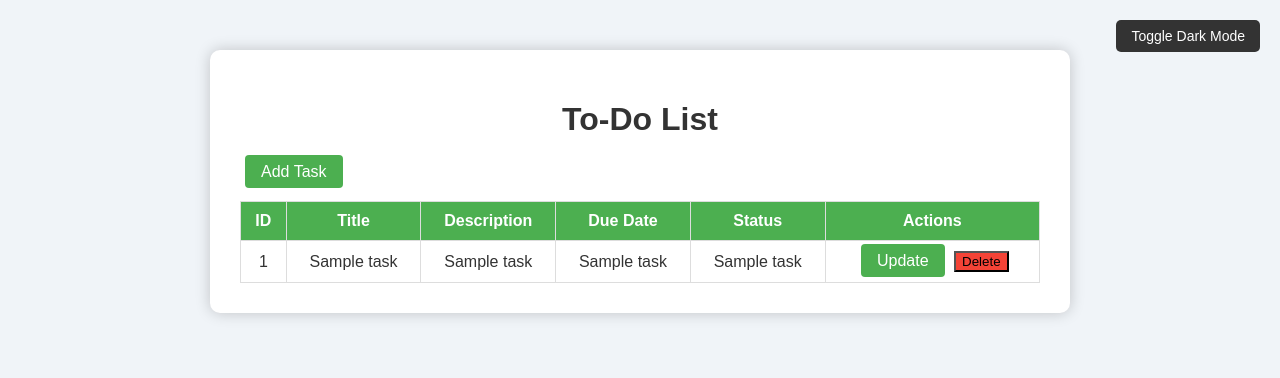
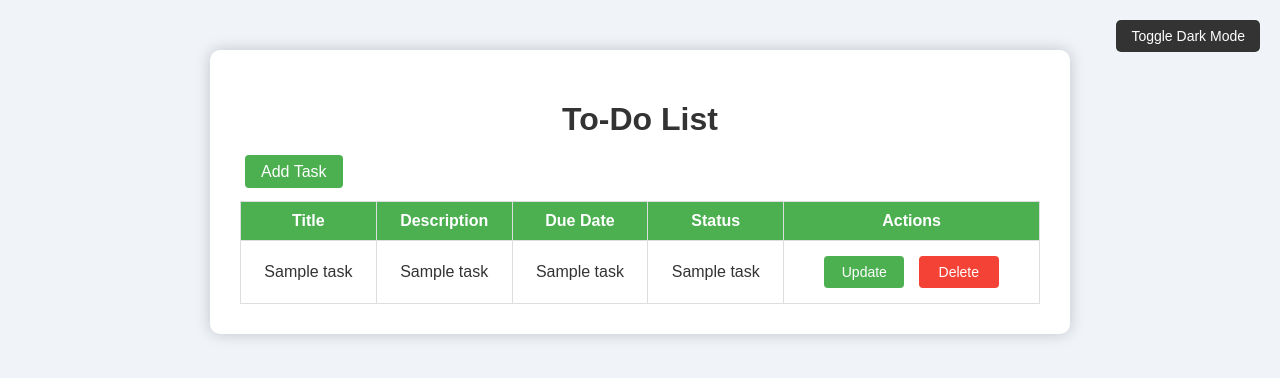
Before and after one commit to Bhuvneshjai/todo-task-manager-api-templates, a FastAPI app: template app/templates/list_tasks.html in a window 1280 px wide. Shown: the top 378 px of the page. Run offline with FastAPI, Linux system fonts and the light colour scheme; the template is opened without the code that fills it: most values are stand-ins (such as "Sample title", 1, 10 or a date in 2020).

Commit message:
To-do List app Ready

```diff
--- a/app/static/styles.css
+++ b/app/static/styles.css
@@ -22,39 +36,93 @@ table {
         margin-top: 20px;
       }
 
-table, th, td {
-    border: 1px solid #ccc;
-}
-
-th, td {
+      th,
+      td {
+        border: 1px solid #ddd;
         padding: 10px;
         text-align: center;
       }
 
-.btn {
-    padding: 8px 16px;
-    margin: 5px;
-    cursor: pointer;
+      th {
+        background-color: #4caf50;
+        color: white;
       }
 
-.btn-danger {
-    background-color: #ff4c4c;
-    color: white;
-    border: none;
+      .dark-mode th {
+        background-color: #388e3c;
       }
 
-.buttons-row {
-    display: flex;
-    justify-content: space-between;
-    margin-top: 20px;
+      a.button {
+        text-decoration: none;
+        background-color: #4caf50;
+        color: white;
+        padding: 8px 16px;
+        border-radius: 4px;
+        margin: 5px;
       }
 
-/* Dark Mode */
-.dark-mode {
-    background-color: #121212;
-    color: #fff;
+      a.button:hover {
+        background-color: #45a049;
       }
 
-.dark-mode table, .dark-mode th, .dark-mode td {
-    border-color: #fff;
+      .dark-mode a.button {
+        background-color: #388e3c;
       }
+
+      .toggle-dark {
+        position: fixed;
+        top: 20px;
+        right: 20px;
+        background-color: #333;
+        color: #fff;
+        border: none;
+        padding: 8px 15px;
+        border-radius: 5px;
+        cursor: pointer;
+        font-size: 14px;
+      }
+
+      .dark-mode .toggle-dark {
+        background-color: #f0f0f0;
+        color: #333;
+      }
+
+      /* Common button styling */
+      .action-btn {
+        font-family: Arial, sans-serif;
+        font-size: 14px;
+        padding: 8px 16px;
+        border-radius: 4px;
+        border: none;
+        cursor: pointer;
+        margin: 5px;
+        color: white;
+        min-width: 80px;
+      }
+
+      /* Update button */
+      .update-btn {
+        background-color: #4caf50;
+      }
+
+      .update-btn:hover {
+        background-color: #45a049;
+      }
+
+      /* Delete button */
+      .delete-btn {
+        background-color: #f44336;
+      }
+
+      .delete-btn:hover {
+        background-color: #d32f2f;
+      }
+
+      /* Dark mode support */
+      .dark-mode .update-btn {
+        background-color: #388e3c;
+      }
+
+      .dark-mode .delete-btn {
+        background-color: #c62828;
+      }
--- a/app/templates/list_tasks.html
+++ b/app/templates/list_tasks.html
@@ -1,105 +1,18 @@
 <!DOCTYPE html>
 <html lang="en">
   <head>
-    <meta charset="UTF-8">
+    <meta charset="UTF-8" />
     <title>To-Do List</title>
-    <style>
-        body {
-            font-family: Arial, sans-serif;
-            background-color: #f0f4f8;
-            color: #333;
-            transition: all 0.3s ease;
-        }
-
-        .dark-mode {
-            background-color: #1e1e1e;
-            color: #f0f0f0;
-        }
-
-        .container {
-            max-width: 800px;
-            margin: 50px auto;
-            padding: 30px;
-            background-color: #fff;
-            border-radius: 10px;
-            box-shadow: 0px 0px 15px rgba(0,0,0,0.2);
-            transition: all 0.3s ease;
-        }
-
-        .dark-mode .container {
-            background-color: #2c2c2c;
-            box-shadow: 0px 0px 15px rgba(255,255,255,0.1);
-        }
-
-        h1 { text-align: center; margin-bottom: 25px; }
-
-        table {
-            width: 100%;
-            border-collapse: collapse;
-            margin-top: 20px;
-        }
-
-        th, td {
-            border: 1px solid #ddd;
-            padding: 10px;
-            text-align: center;
-        }
-
-        th {
-            background-color: #4CAF50;
-            color: white;
-        }
-
-        .dark-mode th {
-            background-color: #388e3c;
-        }
-
-        a.button {
-            text-decoration: none;
-            background-color: #4CAF50;
-            color: white;
-            padding: 8px 16px;
-            border-radius: 4px;
-            margin: 5px;
-        }
-
-        a.button:hover {
-            background-color: #45a049;
-        }
-
-        .dark-mode a.button {
-            background-color: #388e3c;
-        }
-
-        .toggle-dark {
-            position: fixed;
-            top: 20px;
-            right: 20px;
-            background-color: #333;
-            color: #fff;
-            border: none;
-            padding: 8px 15px;
-            border-radius: 5px;
-            cursor: pointer;
-            font-size: 14px;
-        }
-
-        .dark-mode .toggle-dark {
-            background-color: #f0f0f0;
-            color: #333;
-        }
-    </style>
+    <link rel="stylesheet" href="../static/styles.css" />
   </head>
   <body>
     <button class="toggle-dark">Toggle Dark Mode</button>
-
     <div class="container">
       <h1>To-Do List</h1>
       <a href="/add" class="button">Add Task</a>
       <table>
         <thead>
           <tr>
-                    <th>ID</th>
             <th>Title</th>
             <th>Description</th>
             <th>Due Date</th>
@@ -110,15 +23,31 @@
         <tbody>
           {% for task in tasks %}
           <tr>
-                    <td>{{ task[0] }}</td>
             <td>{{ task[1] }}</td>
             <td>{{ task[2] }}</td>
             <td>{{ task[3] }}</td>
             <td>{{ task[4] }}</td>
             <td>
-                        <a href="/update/{{ task[0] }}" class="button">Update</a>
-                        <form action="/delete/{{ task[0] }}" method="post" style="display:inline;">
-                            <button type="submit" class="button" style="background-color:#f44336;">Delete</button>
+              <!-- Update button -->
+              <form
+                action="/update/{{ task[0] }}"
+                method="get"
+                style="display: inline"
+              >
+                <button type="submit" class="action-btn update-btn">
+                  Update
+                </button>
+              </form>
+
+              <!-- Delete button -->
+              <form
+                action="/delete/{{ task[0] }}"
+                method="post"
+                style="display: inline"
+              >
+                <button type="submit" class="action-btn delete-btn">
+                  Delete
+                </button>
               </form>
             </td>
           </tr>
@@ -128,22 +57,22 @@
     </div>
 
     <script>
-        const toggleBtn = document.querySelector('.toggle-dark');
+      const toggleBtn = document.querySelector(".toggle-dark");
       const body = document.body;
 
       // Load dark mode preference
-        if (localStorage.getItem('darkMode') === 'enabled') {
-            body.classList.add('dark-mode');
+      if (localStorage.getItem("darkMode") === "enabled") {
+        body.classList.add("dark-mode");
       }
 
-        toggleBtn.addEventListener('click', () => {
-            body.classList.toggle('dark-mode');
+      toggleBtn.addEventListener("click", () => {
+        body.classList.toggle("dark-mode");
 
         // Save preference in localStorage
-            if (body.classList.contains('dark-mode')) {
-                localStorage.setItem('darkMode', 'enabled');
+        if (body.classList.contains("dark-mode")) {
+          localStorage.setItem("darkMode", "enabled");
         } else {
-                localStorage.setItem('darkMode', 'disabled');
+          localStorage.setItem("darkMode", "disabled");
         }
       });
     </script>
```
Also changed, not shown: other parts of app/static/styles.css (+21 -7 lines). Lines whose indentation alone changed are shown as unchanged.
